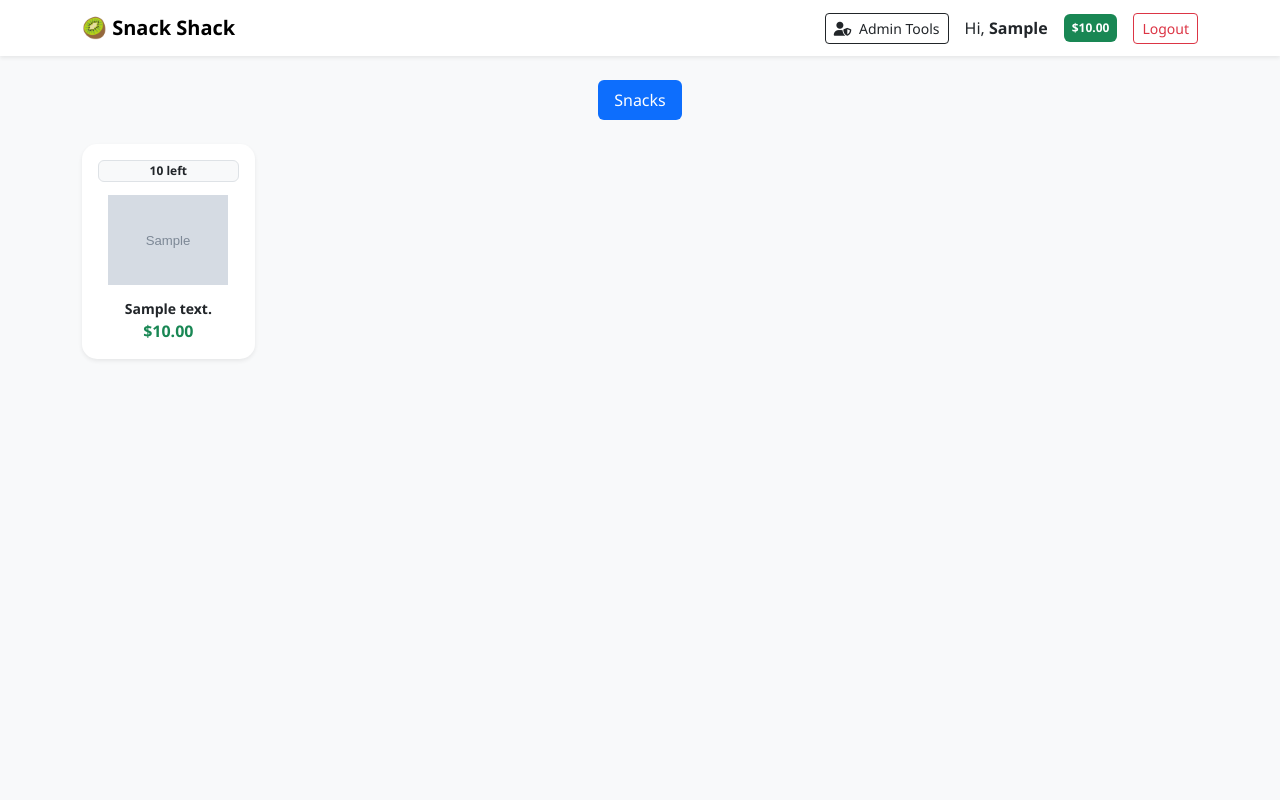
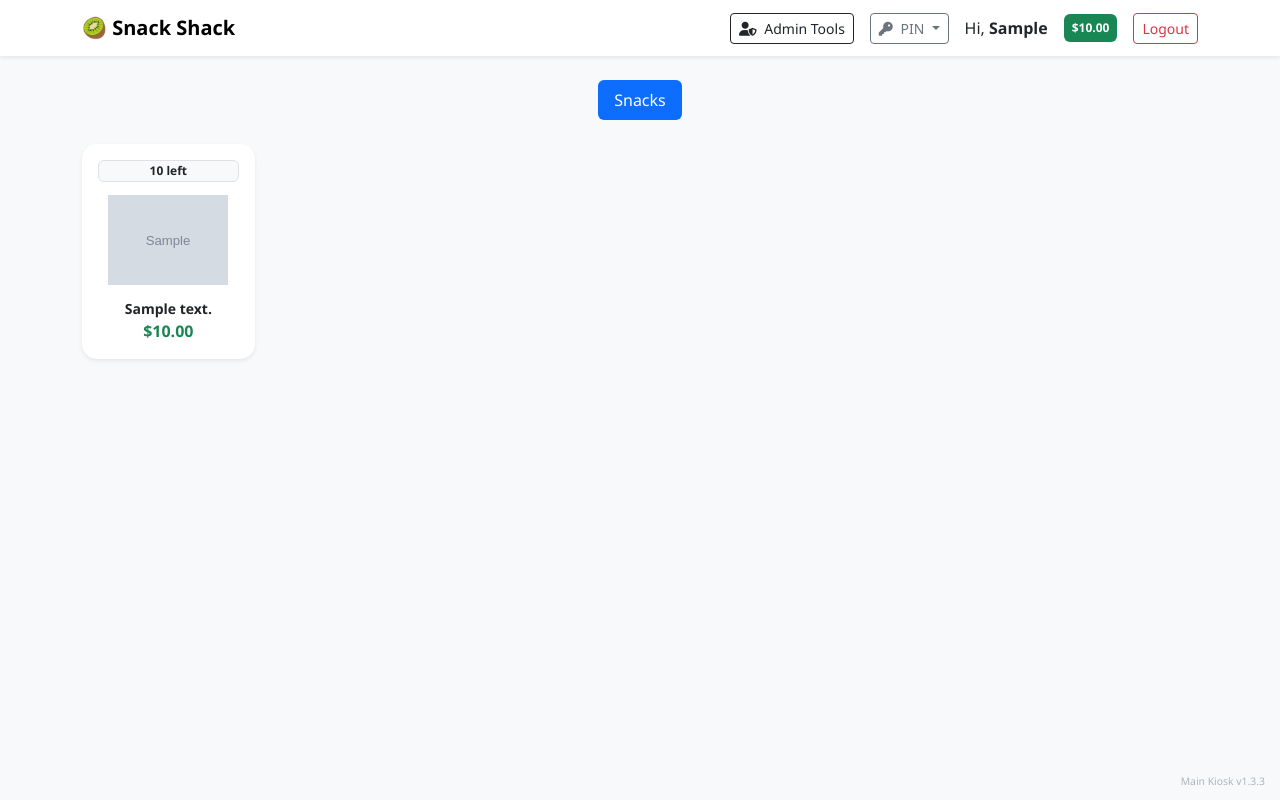
Before and after one commit to kiwiiwik/snackshack-nz, a Flask app: page / in a window 1280 px wide. Run offline with Flask 3, Linux system fonts and the light colour scheme; the visitor is signed in with stand-in values (Sample User, id 1); tables that the repository leaves empty hold one stand-in row (values such as "Sample post"); grey boxes marked "Sample" are stand-in pictures; some libraries are stand-ins or nearby versions.

Commit message:
Deploy stable v1.2.5 with Admin Switchboard and User Management 4

```diff
--- a/routes.py
+++ b/routes.py
@@ -52,6 +52,45 @@ def index():
         grouped[cat].append(p)
     return render_template('index.html', user=current_user, users=Users.query.order_by(Users.last_seen.desc()).limit(30).all(), grouped_products={k: v for k, v in grouped.items() if v}, staff=all_staff, recent_audits=recent_audits, just_bought=request.args.get('bought'), needs_pin=needs_pin, pin_user=pin_user)
 
+@main.route('/select_user/<int:user_id>')
+def select_user(user_id):
+    u = Users.query.get(user_id)
+    if u and u.pin: return redirect(url_for('main.index', needs_pin=u.user_id))
+    if u:
+        session['user_id'] = u.user_id
+        u.last_seen = datetime.utcnow()
+        db.session.commit()
+    return redirect(url_for('main.index'))
+
+@main.route('/pin_verify', methods=['POST'])
+def pin_verify():
+    uid, pin = request.form.get('user_id'), request.form.get('pin', '').strip()
+    u = Users.query.get(int(uid))
+    if u and str(u.pin) == pin:
+        session['user_id'] = u.user_id
+        u.last_seen = datetime.utcnow()
+        db.session.commit()
+        return redirect(url_for('main.index'))
+    flash("Incorrect PIN.", "danger")
+    return redirect(url_for('main.index', needs_pin=uid))
+
+@main.route('/pin_set', methods=['POST'])
+def pin_set():
+    if 'user_id' in session:
+        u, pin = Users.query.get(int(session['user_id'])), request.form.get('pin', '').strip()
+        if u and pin.isdigit() and len(pin) == 4:
+            u.pin = pin; db.session.commit()
+            flash("PIN enabled.", "success")
+    return redirect(url_for('main.index'))
+
+@main.route('/pin_clear', methods=['POST'])
+def pin_clear():
+    if 'user_id' in session:
+        u = Users.query.get(int(session['user_id']))
+        if u: u.pin = None; db.session.commit()
+        flash("PIN disabled.", "info")
+    return redirect(url_for('main.index'))
+
 @main.route('/admin/users')
 def manage_users():
     if 'user_id' not in session: return redirect(url_for('main.index'))
@@ -67,13 +106,13 @@ def record_payment():
         if not Products.query.get('PAYMENT'): db.session.add(pay_prod)
         db.session.add(Transactions(user_id=user.user_id, upc_code='PAYMENT', amount=-amount))
         db.session.commit()
-        flash(f"Payment of ${amount} recorded for {user.first_name}", "success")
+        flash(f"Payment recorded for {user.first_name}", "success")
     return redirect(url_for('main.manage_users'))
 
 @main.route('/admin/user/save', methods=['POST'])
 def save_user():
     uid = request.form.get('user_id')
-    user = Users.query.get(int(uid)) if uid else Users(card_id=request.form.get('card_id').strip())
+    user = Users.query.get(int(uid)) if uid else Users(card_id=request.form.get('card_id', '').strip())
     if not uid: db.session.add(user)
     user.first_name, user.last_name, user.email = request.form.get('first_name'), request.form.get('last_name'), request.form.get('email')
     user.is_admin = 'is_admin' in request.form
@@ -87,7 +126,7 @@ def delete_user(user_id):
         try:
             db.session.delete(user); db.session.commit()
         except IntegrityError:
-            db.session.rollback(); flash("User has history; cannot delete.", "danger")
+            db.session.rollback(); flash("User has history; delete failed.", "danger")
     return redirect(url_for('main.manage_users'))
 
 @main.route('/admin/monthly_report')
@@ -121,11 +160,6 @@ def audit_submit():
     db.session.commit()
     return redirect(url_for('main.index', open_admin=1))
 
-@main.route('/admin/clear-history')
-def clear_audit_history():
-    Products.query.update({Products.last_audited: None}); db.session.commit()
-    return redirect(url_for('main.index', open_admin=1))
-
 @main.route('/admin/products')
 def manage_products():
     return render_template('manage_products.html', products=Products.query.order_by(Products.description).all())
@@ -142,20 +176,13 @@ def save_product_manual():
 
 @main.route('/admin/product/delete/<upc>')
 def delete_product(upc):
-    product = Products.query.get(upc)
-    if product:
+    p = Products.query.get(upc)
+    if p:
         try:
-            db.session.delete(product); db.session.commit()
+            db.session.delete(p); db.session.commit()
         except IntegrityError:
             db.session.rollback(); flash("Cannot delete history item.", "danger")
     return redirect(url_for('main.manage_products'))
-
-@main.route('/select_user/<int:user_id>')
-def select_user(user_id):
-    u = Users.query.get(user_id)
-    if u and u.pin: return redirect(url_for('main.index', needs_pin=u.user_id))
-    session['user_id'] = u.user_id
-    return redirect(url_for('main.index'))
 
 @main.route('/manual/')
 @main.route('/manual/<barcode>')
@@ -171,7 +198,7 @@ def undo():
         if lt:
             u, p = Users.query.get(uid), Products.query.get(lt.upc_code)
             u.balance += lt.amount
-            if p: p.stock_level += (1 if lt.amount > 0 else 0)
+            if p and lt.amount > 0: p.stock_level += 1
             db.session.delete(lt); db.session.commit()
     return redirect(url_for('main.index'))
 
@@ -186,31 +213,10 @@ def scan():
 
 @main.route('/admin/nuke-transactions')
 def nuke_transactions():
-    Transactions.query.delete(); db.session.commit(); flash("DATABASE NUKED.", "danger")
+    Transactions.query.delete(); db.session.commit(); flash("HISTORY NUKED.", "danger")
     return redirect(url_for('main.index', open_admin=1))
 
 @main.route('/admin/reset-balances')
 def reset_balances():
     Users.query.update({Users.balance: 0.00}); db.session.commit(); flash("Balances reset.", "warning")
     return redirect(url_for('main.index', open_admin=1))
-
-@main.route('/pin_verify', methods=['POST'])
-def pin_verify():
-    uid, pin = request.form.get('user_id'), request.form.get('pin', '').strip()
-    u = Users.query.get(int(uid))
-    if u and str(u.pin) == pin:
-        session['user_id'] = u.user_id
-        return redirect(url_for('main.index'))
-    return redirect(url_for('main.index', needs_pin=uid))
-
-@main.route('/pin_set', methods=['POST'])
-def pin_set():
-    u = Users.query.get(int(session['user_id']))
-    if u: u.pin = request.form.get('pin'); db.session.commit()
-    return redirect(url_for('main.index'))
-
-@main.route('/pin_clear', methods=['POST'])
-def pin_clear():
-    u = Users.query.get(int(session['user_id']))
-    if u: u.pin = None; db.session.commit()
-    return redirect(url_for('main.index'))
--- a/templates/index.html
+++ b/templates/index.html
@@ -10,12 +10,16 @@
         .user-tile { transition: 0.2s; border-radius: 15px; cursor: pointer; border: none; position: relative; }
         .user-tile:hover { transform: scale(1.05); box-shadow: 0 10px 20px rgba(0,0,0,0.1); }
         .initial-avatar { width: 70px; height: 70px; background: #0d6efd; color: white; border-radius: 50%; display: flex; align-items: center; justify-content: center; margin: 0 auto 15px; font-weight: bold; font-size: 1.5rem; }
+        .admin-badge { position: absolute; top: 10px; left: 10px; color: #dc3545; font-size: 1.2rem; }
+        .pin-badge { position: absolute; top: 10px; right: 10px; color: #6c757d; font-size: 1rem; }
         .product-img { width: 100%; height: 100px; object-fit: contain; padding: 5px; }
         .price-text { color: #198754; font-weight: bold; font-size: 1rem; }
         .switchboard-btn { height: 140px; border-radius: 25px; font-size: 1.2rem; font-weight: bold; transition: 0.2s; border: none; width: 100%; color: white; }
         .audit-btn-large { height: 110px; font-size: 1.2rem; font-weight: bold; border-radius: 15px; display: flex; flex-direction: column; align-items: center; justify-content: center; color: white; border: none; width: 100%; }
         .num-pad { display: grid; grid-template-columns: repeat(3, 1fr); gap: 8px; }
         .num-btn { height: 60px; font-size: 1.3rem; font-weight: bold; border-radius: 10px; border: 1px solid #dee2e6; background: white; }
+        .pin-keypad { max-width: 320px; margin: 0 auto; }
+        .pin-input { font-size: 2.5rem; letter-spacing: 0.8rem; text-align: center; border-radius: 15px; font-weight: bold; }
         .version-tag { font-size: 0.65rem; color: #adb5bd; position: absolute; bottom: 10px; right: 15px; }
     </style>
 </head>
@@ -29,6 +33,19 @@
             {% if user.is_admin %}
                 <button class="btn btn-sm btn-outline-dark me-3" data-bs-toggle="modal" data-bs-target="#switchboardModal"><i class="fas fa-user-shield me-1"></i> Admin Tools</button>
             {% endif %}
+
+            <div class="dropdown me-3">
+                <button class="btn btn-sm btn-outline-secondary dropdown-toggle" type="button" data-bs-toggle="dropdown">
+                    <i class="fas fa-key me-1"></i> PIN
+                </button>
+                <ul class="dropdown-menu dropdown-menu-end">
+                    <li><button class="dropdown-item" data-bs-toggle="modal" data-bs-target="#pinSetModal">Set / Change PIN</button></li>
+                    {% if user.pin %}
+                        <li><form action="{{ url_for('main.pin_clear') }}" method="POST"><button type="submit" class="dropdown-item text-danger">Remove PIN</button></form></li>
+                    {% endif %}
+                </ul>
+            </div>
+
             <span class="me-3">Hi, <strong>{{ user.first_name }}</strong></span>
             <span class="badge {{ 'bg-danger' if user.balance < 0 else 'bg-success' }} p-2 me-3">${{ "%.2f"|format(user.balance) }}</span>
             <a href="{{ url_for('main.logout') }}" class="btn btn-sm btn-outline-danger">Logout</a>
@@ -46,7 +63,16 @@
         <h4 class="text-center mb-5 text-secondary">Select User</h4>
         <div class="row row-cols-2 row-cols-md-4 row-cols-lg-6 g-4 mb-5">
             {% for u in users %}
-            <div class="col"><a href="{{ url_for('main.select_user', user_id=u.user_id) }}" class="text-decoration-none text-dark"><div class="card h-100 p-4 user-tile text-center shadow-sm">{% if u.is_admin %}<i class="fas fa-shield-alt admin-badge"></i>{% endif %}<div class="initial-avatar">{{ u.first_name[0] }}</div><div class="fw-bold">{{ u.first_name }} {{ u.last_name }}</div></div></a></div>
+            <div class="col">
+                <a href="{{ url_for('main.select_user', user_id=u.user_id) }}" class="text-decoration-none text-dark">
+                    <div class="card h-100 p-4 user-tile text-center shadow-sm">
+                        {% if u.is_admin %}<i class="fas fa-shield-alt admin-badge" title="Admin"></i>{% endif %}
+                        {% if u.pin %}<i class="fas fa-lock pin-badge" title="PIN Required"></i>{% endif %}
+                        <div class="initial-avatar">{{ u.first_name[0] }}</div>
+                        <div class="fw-bold">{{ u.first_name }} {{ u.last_name }}</div>
+                    </div>
+                </a>
+            </div>
             {% endfor %}
         </div>
     {% else %}
@@ -76,6 +102,67 @@
     {% endif %}
 </div>
 
+{% if just_bought %}
+<div class="fixed-transaction-bar p-3 bg-white border-top shadow-lg">
+    <div class="container d-flex justify-content-between align-items-center">
+        <span class="fs-5">Purchased: <strong>{{ just_bought }}</strong></span>
+        <a href="{{ url_for('main.undo') }}" class="btn btn-dark btn-lg">Undo Purchase</a>
+    </div>
+</div>
+{% endif %}
+
+{% if pin_user %}
+<div class="modal fade" id="pinVerifyModal" tabindex="-1" data-bs-backdrop="static">
+    <div class="modal-dialog modal-dialog-centered">
+        <div class="modal-content border-0 shadow-lg" style="border-radius: 25px;">
+            <div class="modal-body p-5 text-center">
+                <h4 class="fw-bold mb-1">Welcome, {{ pin_user.first_name }}</h4>
+                <p class="text-muted mb-4">Enter your 4-digit PIN</p>
+                <form action="{{ url_for('main.pin_verify') }}" method="POST">
+                    <input type="hidden" name="user_id" value="{{ pin_user.user_id }}">
+                    <input type="password" name="pin" id="pinVerifyInput" class="form-control pin-input mb-4" readonly required>
+                    <div class="pin-keypad">
+                        <div class="num-pad">
+                            {% for n in ['1','2','3','4','5','6','7','8','9'] %}
+                                <button type="button" class="num-btn shadow-sm" data-pin-digit="{{ n }}">{{ n }}</button>
+                            {% endfor %}
+                            <button type="button" class="num-btn shadow-sm text-danger" id="pinVerifyClear"><i class="fas fa-times"></i></button>
+                            <button type="button" class="num-btn shadow-sm" data-pin-digit="0">0</button>
+                            <button type="submit" class="num-btn shadow-sm text-success"><i class="fas fa-check"></i></button>
+                        </div>
+                    </div>
+                </form>
+                <a href="/" class="btn btn-link btn-sm mt-4 text-decoration-none text-muted">Cancel</a>
+            </div>
+        </div>
+    </div>
+</div>
+{% endif %}
+
+<div class="modal fade" id="pinSetModal" tabindex="-1">
+    <div class="modal-dialog modal-dialog-centered">
+        <div class="modal-content border-0 shadow-lg" style="border-radius: 25px;">
+            <div class="modal-body p-5 text-center">
+                <h4 class="fw-bold mb-1">Manage PIN</h4>
+                <p class="text-muted mb-4">Set a 4-digit code for your card</p>
+                <form action="{{ url_for('main.pin_set') }}" method="POST">
+                    <input type="password" name="pin" id="pinSetInput" class="form-control pin-input mb-4" readonly required maxlength="4">
+                    <div class="pin-keypad">
+                        <div class="num-pad">
+                            {% for n in ['1','2','3','4','5','6','7','8','9'] %}
+                                <button type="button" class="num-btn shadow-sm" data-pinset-digit="{{ n }}">{{ n }}</button>
+                            {% endfor %}
+                            <button type="button" class="num-btn shadow-sm text-danger" id="pinSetClear"><i class="fas fa-times"></i></button>
+                            <button type="button" class="num-btn shadow-sm" data-pinset-digit="0">0</button>
+                            <button type="submit" class="num-btn shadow-sm text-success"><i class="fas fa-save"></i></button>
+                        </div>
+                    </div>
+                </form>
+            </div>
+        </div>
+    </div>
+</div>
+
 {% if user and user.is_admin %}
 <div class="modal fade" id="switchboardModal" tabindex="-1">
     <div class="modal-dialog modal-lg modal-dialog-centered">
@@ -88,13 +175,13 @@
                     <div class="col-md-4"><a href="{{ url_for('main.manage_users') }}" class="btn switchboard-btn bg-primary d-flex flex-column align-items-center justify-content-center shadow text-decoration-none"><i class="fas fa-users mb-2 fa-2x"></i><br>STAFF</a></div>
                 </div>
                 <div class="border-top pt-4 mt-4 text-center">
-                    <div class="d-flex justify-content-center gap-3">
+                    <div class="d-flex justify-content-center gap-3 flex-wrap">
                         <a href="{{ url_for('main.monthly_report') }}" class="btn btn-sm btn-outline-info">Report</a>
                         <a href="{{ url_for('main.reset_balances') }}" class="btn btn-sm btn-outline-warning fw-bold" onclick="return confirm('Reset balances?')">Reset Balances</a>
-                        <a href="{{ url_for('main.nuke_transactions') }}" class="btn btn-sm btn-outline-danger fw-bold" onclick="return confirm('NUKE HISTORY?')">NUKE ALL</a>
+                        <a href="{{ url_for('main.nuke_transactions') }}" class="btn btn-sm btn-outline-danger fw-bold" onclick="return confirm('NUKE ALL?')">NUKE HISTORY</a>
                     </div>
                 </div>
-                <div class="version-tag">v1.3.2</div>
+                <div class="version-tag">v1.3.3</div>
             </div>
         </div>
     </div>
@@ -134,7 +221,7 @@
                         <h6 class="fw-bold text-muted mb-3">Recent Audits</h6>
                         <div id="auditHistory">
                             {% if recent_audits %}{% for r in recent_audits %}<div class="recent-audit-item shadow-sm"><div class="fw-bold">{{ r.description }}</div><div class="small text-muted">{{ r.stock_level }} units</div></div>{% endfor %}
-                            {% else %}<div class="text-muted small">Scan an item...</div>{% endif %}
+                            {% else %}<div class="text-muted small">Ready for scan...</div>{% endif %}
                         </div>
                     </div>
                 </div>
@@ -149,7 +236,11 @@
 <script src="https://cdn.jsdelivr.net/npm/bootstrap@5.3.0/dist/js/bootstrap.bundle.min.js"></script>
 <script>
     let currentField = "auditNumPacks";
-    window.onload = () => { if (new URLSearchParams(window.location.search).get('open_admin')) { new bootstrap.Modal(document.getElementById('switchboardModal')).show(); } };
+    window.onload = () => {
+        if (new URLSearchParams(window.location.search).get('open_admin')) { new bootstrap.Modal(document.getElementById('switchboardModal')).show(); }
+        {% if needs_pin %} new bootstrap.Modal(document.getElementById('pinVerifyModal')).show(); {% endif %}
+    };
+
     function setFocus(id) { currentField = id; }
     function focusScanField() { const bc = document.getElementById('auditBarcode'); bc.value = ""; bc.focus(); }
     async function lookupProduct(code) {
@@ -174,6 +265,19 @@
         document.getElementById('auditDisplayTotal').innerText = total;
         document.getElementById('auditFinalCount').value = total;
     }
+
+    // Keypad Logic
+    function setupKeypad(digitAttr, inputId, clearId) {
+        const input = document.getElementById(inputId);
+        if (!input) return;
+        document.querySelectorAll(`[${digitAttr}]`).forEach(btn => {
+            btn.addEventListener('click', () => { if (input.value.length < 4) input.value += btn.getAttribute(digitAttr); });
+        });
+        document.getElementById(clearId).addEventListener('click', () => input.value = "");
+    }
+    setupKeypad('data-pin-digit', 'pinVerifyInput', 'pinVerifyClear');
+    setupKeypad('data-pinset-digit', 'pinSetInput', 'pinSetClear');
 </script>
+<div class="version-tag">Main Kiosk v1.3.3</div>
 </body>
 </html>
```
